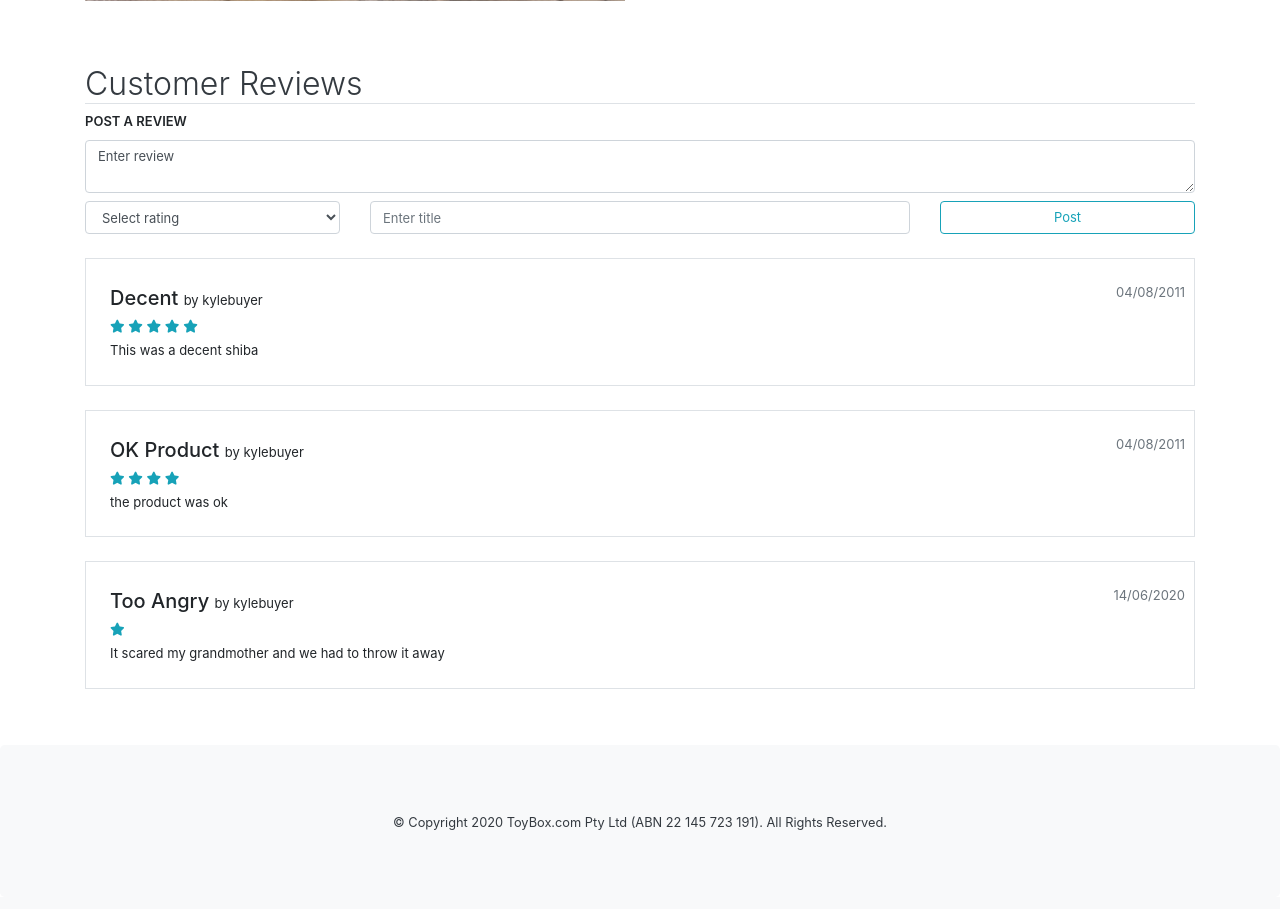
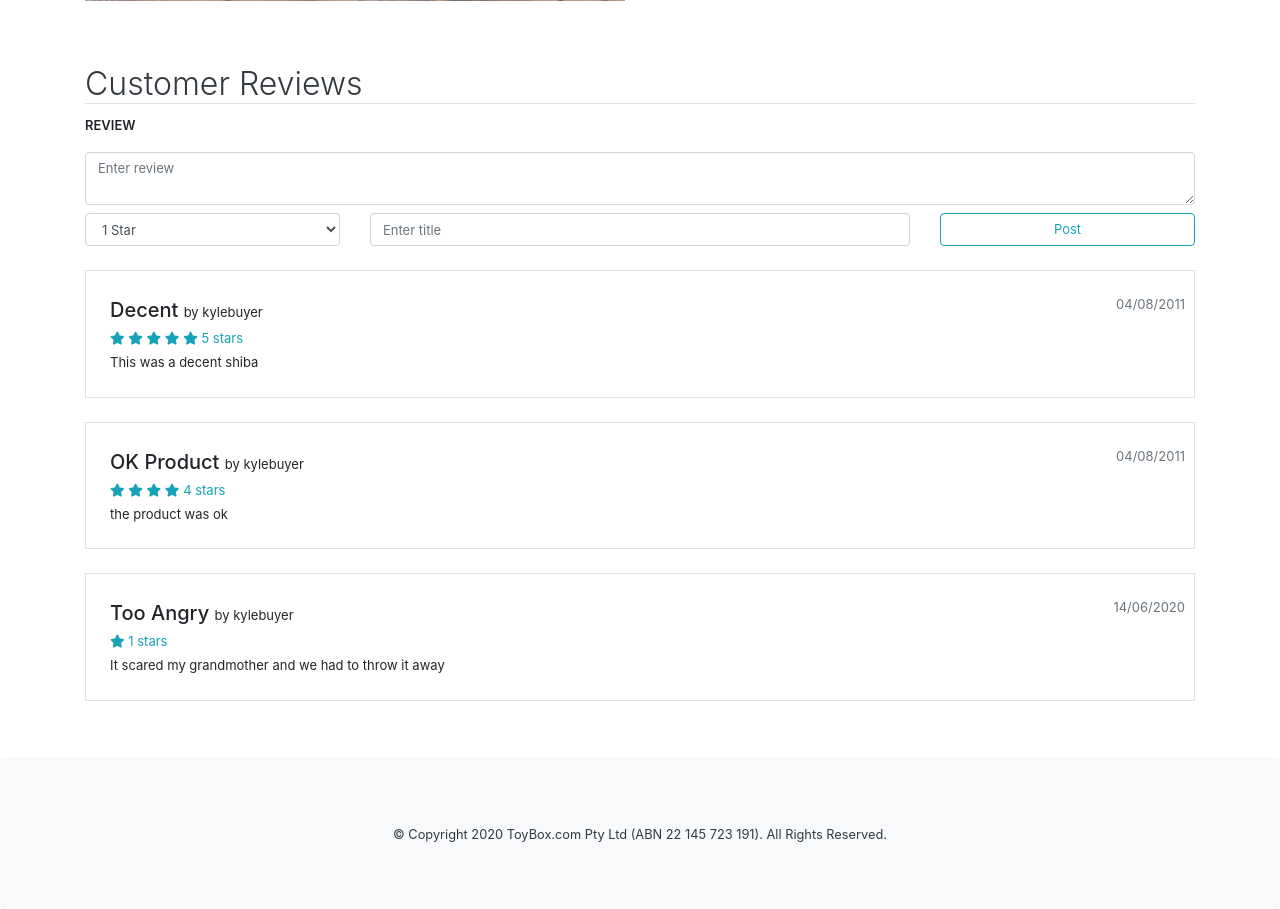
Before and after one commit to johnstonekyle/IAB207, a Flask app: page /product/1 in a window 1280 px wide. Shown: the part 667-1576 px from the top of the page. Before the commit the page ends 1497 px from the top, so only its background shows below. Run offline with Flask 2, Linux system fonts and the light colour scheme; data comes from the database, SQL or seed files in the repository; both versions use the stored data as it was after the commit; some libraries are stand-ins or nearby versions.

Commit message:
completed posting customer reviews

```diff
--- a/marketplace/forms.py
+++ b/marketplace/forms.py
@@ -53,3 +53,15 @@ class AddProductForm(FlaskForm):
     image_three = FileField("THIRD IMAGE", validators=[FileAllowed(ALLOWED_FILE, message="Only support jpg, JPG, png, PNG, bmp")])
 
     submit = SubmitField("Confirm")
+
+#this is the post review form
+class ReviewForm(FlaskForm):
+    #review message, not required, can be empty
+    text = TextAreaField("REVIEW", validators=[Length(min=0, max=500, message="Max length of 500 characters")])
+
+    #rating options for selector, in tuples
+    rating = SelectField("RATING", choices=[('1','1 Star'), ('2','2 Stars'), ('3','3 Stars'), ('4','4 Stars'), ('5','5 Stars')])
+
+    title = StringField("TITLE", validators=[InputRequired(), Length(min=1, max=100, message="Max length of 100 characters")])
+
+    submit = SubmitField("Post")
--- a/marketplace/products.py
+++ b/marketplace/products.py
@@ -1,7 +1,7 @@
 from flask import Blueprint, render_template, flash, redirect, url_for
 from flask_login import login_required, current_user
 from .models import Product, User, Comment
-from .forms import AddProductForm
+from .forms import AddProductForm, ReviewForm
 from werkzeug.utils import secure_filename
 import os
 from . import db
@@ -9,8 +9,13 @@ from . import db
 bp = Blueprint('product', __name__, url_prefix='/product')
 
 
-@bp.route('/<id>')
+@bp.route('/<id>', methods=['GET', 'POST'])
 def view(id):
+
+    #######################################
+    ### get data to display on the page ###
+    #######################################
+
     product = Product.query.filter_by(id=id).first()
     if (not product): #if product doesnt exist then 404
         return render_template('404.html')
@@ -47,7 +52,40 @@ def view(id):
     #get comments with user joined
     comments = db.session.query(Comment, User).filter_by(product_id=id).outerjoin(User, Comment.user_id == User.id).all()
 
-    return render_template('product.html', product=product, roundedPrice = roundedPrice, rating=rating, reviewCount=i, seller=seller, sellerRating=sellerRating, sellerReviewCount=j, comments=comments)
+    ##########################
+    ### handle review form ###
+    ##########################
+
+    #get review form
+    form = ReviewForm()
+
+    if(form.validate_on_submit()):
+        #get data from form
+        f_text = form.text.data
+        f_rating = form.rating.data
+        f_title = form.title.data
+
+        #create new comment object
+        new_comment = Comment (
+            text = f_text,
+            rating = f_rating,
+            title = f_title,
+            user_id = current_user.id,
+            product_id = id
+        )
+
+        #save new comment to database
+        db.session.add(new_comment)
+        db.session.commit()
+
+        #redirect back to the page
+        return redirect(url_for('product.view', id=id))
+    else:
+        for field, errors in form.errors.items():
+            for error in errors:
+                flash(u"%s: %s" % (getattr(form, field).label.text.title(), error), 'error')
+
+    return render_template('product.html', product=product, roundedPrice = roundedPrice, rating=rating, reviewCount=i, seller=seller, sellerRating=sellerRating, sellerReviewCount=j, comments=comments, form=form)
 
 def check_upload_file(fp, filename):
     #filename = fp.filename
--- a/marketplace/templates/product.html
+++ b/marketplace/templates/product.html
@@ -86,14 +86,17 @@
     <h2 class="text-dark font-weight-light border-bottom">Customer Reviews</h2>
 
     <!-- post a review form -->
-    <form>
-        <div class="small-font form-head" for="reviewInput">POST A REVIEW</div>
+    <form method="POST">
+        {{ form.csrf_token }}
+        <!-- <div class="small-font form-head" for="reviewInput">POST A REVIEW</div> -->
+        {{ form.text.label(class_="small-font form-head") }}
 
         <div class="row">
             <!-- review description input -->
             <div class="col mt-2">
                 <div class="form-group m-0">
-                    <textarea type="text" class="form-control small-font" id="reviewInput">Enter review</textarea>
+                    <!-- <textarea type="text" class="form-control small-font" id="reviewInput">Enter review</textarea> -->
+                    {{ form.text(class_="form-control small-font", placeholder="Enter review") }}
                 </div>
             </div>
         </div>
@@ -101,25 +104,42 @@
         <div class="row">
             <!-- rating input -->
             <div class="col-sm-3 mt-2">
-                <select id="ratingInput" class="form-control small-font">
+                <!-- <select id="ratingInput" class="form-control small-font">
                     <option selected>Select rating</option>
                     <option>1 Star</option>
                     <option>2 Star</option>
                     <option>3 Star</option>
                     <option>4 Star</option>
                     <option>5 Star</option>
-                </select>
+                </select> -->
+                {{ form.rating(class_="form-control small-font") }}
             </div>
             <!-- title input -->
             <div class="col-sm-6 mt-2">
-                <input class="form-control small-font" type="text" placeholder="Enter title">
+                <!-- <input class="form-control small-font" type="text" placeholder="Enter title"> -->
+                {{ form.title(class_="form-control small-font", placeholder="Enter title") }}
             </div>
             <!-- submission button -->
             <div class="col-sm-3 mt-2">
-                <input class="btn btn-outline-info small-font form-control" type="submit" value="Post">
+                <!-- <input class="btn btn-outline-info small-font form-control" type="submit" value="Post"> -->
+                {{ form.submit(class_="btn btn-outline-info form-control small-font") }}
             </div>
         </div>
     </form>
+
+    {% with messages = get_flashed_messages() %}
+        {% if messages %}
+            <div class="container">
+                <div class="row mt-3 mb-3">
+                    <div class="col md-12">
+                        {% for message in messages %}
+                        <div class="alert alert-danger">{{message}}</div>
+                        {% endfor %}
+                    </div>
+                </div>
+            </div>
+        {% endif %}
+    {% endwith %}
 
     {% for comment in comments %}
 
@@ -138,7 +158,7 @@
                         {% for i in range(comment[0].rating|int) %}
                             <i class="fas fa-star"></i>
                         {% endfor %}
-
+                        {{ comment[0].rating|int }} stars
                     </span>
                 </span>
             </div>
```
Also changed, not shown: marketplace/marketplace.sqlite.
